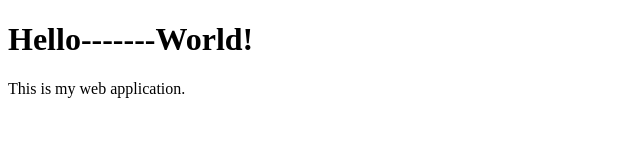
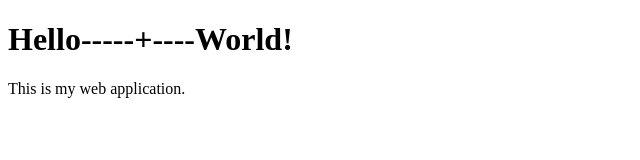
Before and after one commit to kv-sub/devopslab8-WebHooks, a plain HTML site: page index.html in a window 1280 px wide. Shown: the whole page, without its empty margins (0-640 px from the left). Drawn offline with Linux system fonts and the light colour scheme.

Commit message:
Just Changing

```diff
--- a/index.html
+++ b/index.html
@@ -6,7 +6,7 @@
     <title>My Web App</title>
 </head>
 <body>
-    <h1>Hello-------World!</h1>
+    <h1>Hello-----+----World!</h1>
     <p>This is my web application.</p>
 </body>
 </html>
```
